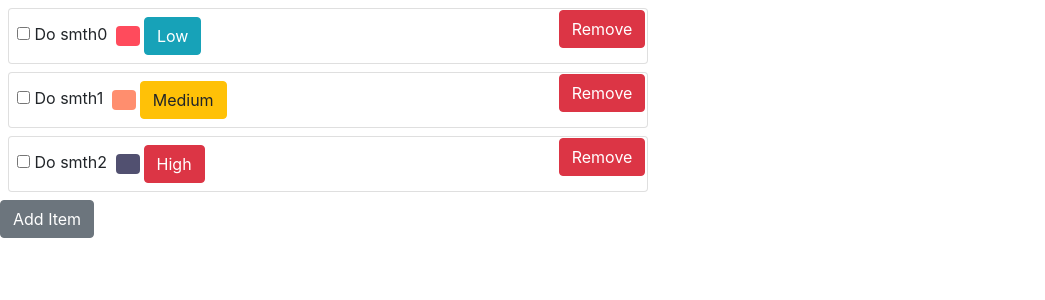
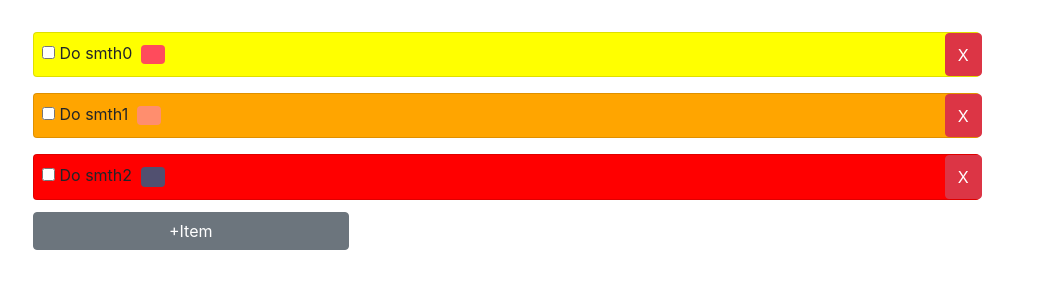
Before and after one commit to MostafaOsama223/VueJs-TodoList, a Vue app: page / in a window 1280 px wide. Shown: the top 300 px of the page, without its empty margins (0-1045 px from the left). Built offline with nearby package versions, Linux system fonts and the light colour scheme.

Commit message:
Made some updates

```diff
--- a/src/App.vue
+++ b/src/App.vue
@@ -1,10 +1,13 @@
 <template>
   <div class="app">
-    <TodoList
-      v-for="list in lists"
-      v-bind:key="list.listId"
-      v-bind:listId="list.listId"
-    />
+    <div class="row">
+      <TodoList
+        class="col"
+        v-for="list in lists"
+        v-bind:key="list.listId"
+        v-bind:listId="list.listId"
+      />
+    </div>
     <ControlPanel/>
 
   </div>
@@ -24,7 +27,7 @@ export default {
   data() {
     return{
       lists: [
-        {listId:0}
+        {listId: 0}
       ]
     }
   }
--- a/src/components/TodoItem.vue
+++ b/src/components/TodoItem.vue
@@ -1,5 +1,7 @@
 <template>
-    <div class='todoItem card m-2 w-50'>
+    <div
+        class='TodoItem card m-2 w-75'
+        v-bind:style="`background-color: ${itemPriority.btnColor}`">
         <p
             v-bind:class="{checked:this.completed}"
             class="m-2">
@@ -7,22 +9,26 @@
                 type="checkbox"
                 v-on:change="check">
             {{itemHeader}}
+            <!-- Labels -->
             <b-button
                 class="m-1 labels"
                 type="button"
-                v-bind:style="`background-color: ${itemLabel};`">
+                v-bind:style="`background-color: ${itemLabel};`"
+                style="cursor:unset;">
             </b-button>
-            <button
-                class="btn"
+            <!-- Priority -->
+            <!-- <button
+                class="btn p-0"
                 type="button"
-                v-bind:class= "`btn-${itemPriority.btnType}`">
+                v-bind:class= "`btn-${itemPriority.btnType}`"
+                style="width: 6em; font-size: 10px; cursor:unset;">
                 {{itemPriority.btnText}}
-            </button>
+            </button> -->
         </p>
         <button
             v-on:click="removeItem"
-            class="btn btn-danger m-0 removeItemBtn">
-            Remove</button>
+            class="btn btn-danger m-0 h-100 removeItemBtn">
+            X</button>
     </div>
 </template>
 
@@ -57,12 +63,26 @@ export default {
 
     .removeItemBtn{
         position: absolute;
-        right: .1em;
-        top: .05em
+        right: -.2em;
     }
 
     .labels{
         border: none;
         height: 1.2em;
     }
+
+    .TodoItem{
+        position: relative;
+        /* left: 2em; */
+        /* width: 75%; */
+    }
+
+/* rabbit mq
+tasks ?
+// REST API
+// session and cookie
+// swagger
+// framework spring
+// java web
+// Java - > Java Web --> Spring >> Spring Boot  */
 </style>
--- a/src/components/TodoList.vue
+++ b/src/components/TodoList.vue
@@ -1,6 +1,7 @@
 <template>
-    <div class="TodoList">
+    <div class="p-2 m-3 d-flex flex-column justify-content-center">
     <TodoItem
+        class="ml-4"
         v-for="item in items"
         v-bind:key="item.itemId"
         v-bind:itemHeader="item.itemHeader"
@@ -10,7 +11,10 @@
         v-bind:completed="item.completed"
         v-on:remove="removeItem"
     />
-    <b-button v-b-modal.AddItemModal>Add Item</b-button>
+    <b-button
+        v-b-modal.AddItemModal
+        class="w-25 ml-4 mt-1">
+    +Item</b-button>
     <AddItemModal/>
 
     </div>
@@ -30,9 +34,9 @@ export default {
     data() {
         return{
             items : [
-                { itemHeader: 'Do smth0', itemId: '0', itemPriority: {btnType: 'info', btnText: 'Low'}, itemDescription:'No description for this item.', itemLabel:'#ff4b5c', completed:false},
-                { itemHeader: 'Do smth1', itemId: '1', itemPriority: {btnType: 'warning', btnText: 'Medium'}, itemDescription:'No description for this item.', itemLabel:'#ff8e6e', completed:false},
-                { itemHeader: 'Do smth2', itemId: '2', itemPriority: {btnType: 'danger', btnText: 'High'}, itemDescription:'No description for this item.', itemLabel:'#515070', completed:false},
+                { itemHeader: 'Do smth0', itemId: '0', itemPriority: {btnType: 'info', btnText: 'Low', btnColor:'yellow'}, itemDescription:'No description for this item.', itemLabel:'#ff4b5c', completed:false},
+                { itemHeader: 'Do smth1', itemId: '1', itemPriority: {btnType: 'warning', btnText: 'Medium', btnColor:'orange'}, itemDescription:'No description for this item.', itemLabel:'#ff8e6e', completed:false},
+                { itemHeader: 'Do smth2', itemId: '2', itemPriority: {btnType: 'danger', btnText: 'High', btnColor:'red'}, itemDescription:'No description for this item.', itemLabel:'#515070', completed:false},
             ]
         }
     },
@@ -44,6 +48,9 @@ export default {
         addItem: function(newItem){
             this.items.push(newItem);
             console.log(newItem)
+        },
+        log: function(){
+            console.log('x')
         }
     }
 }
```
